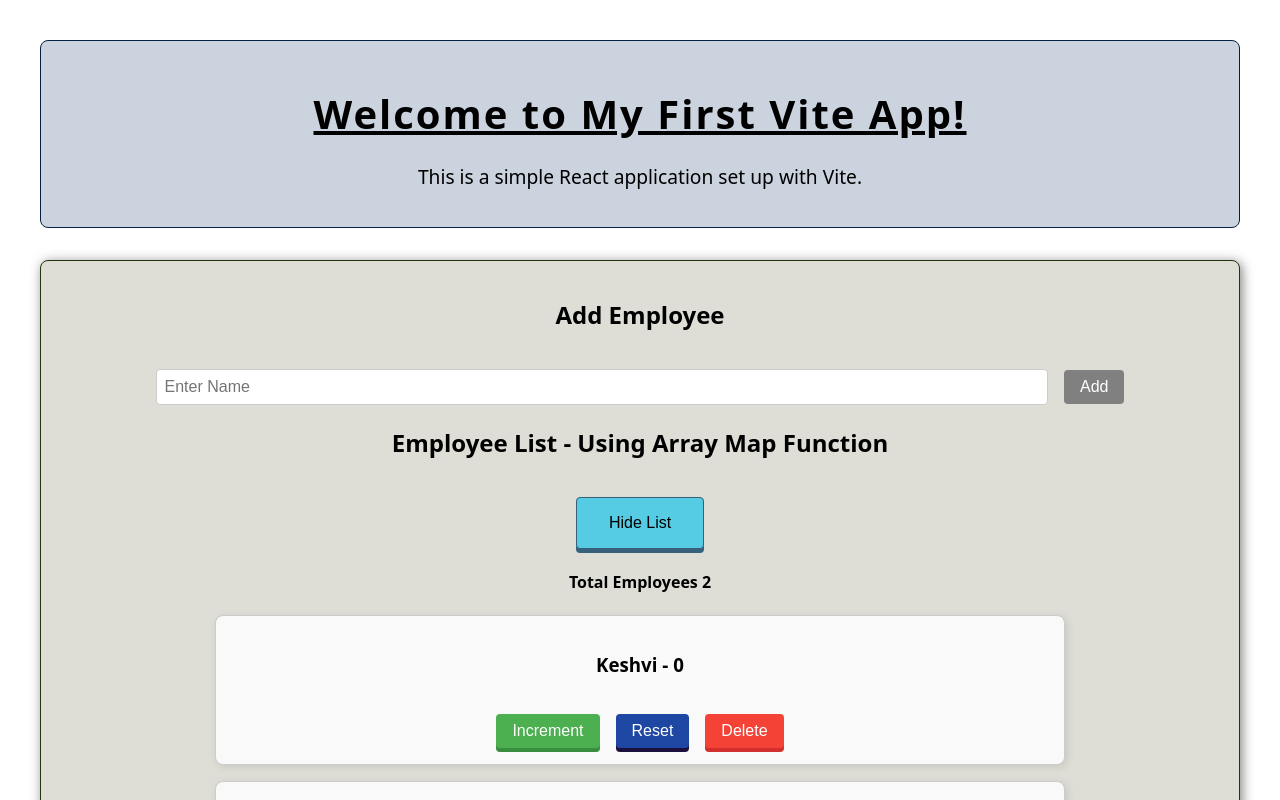
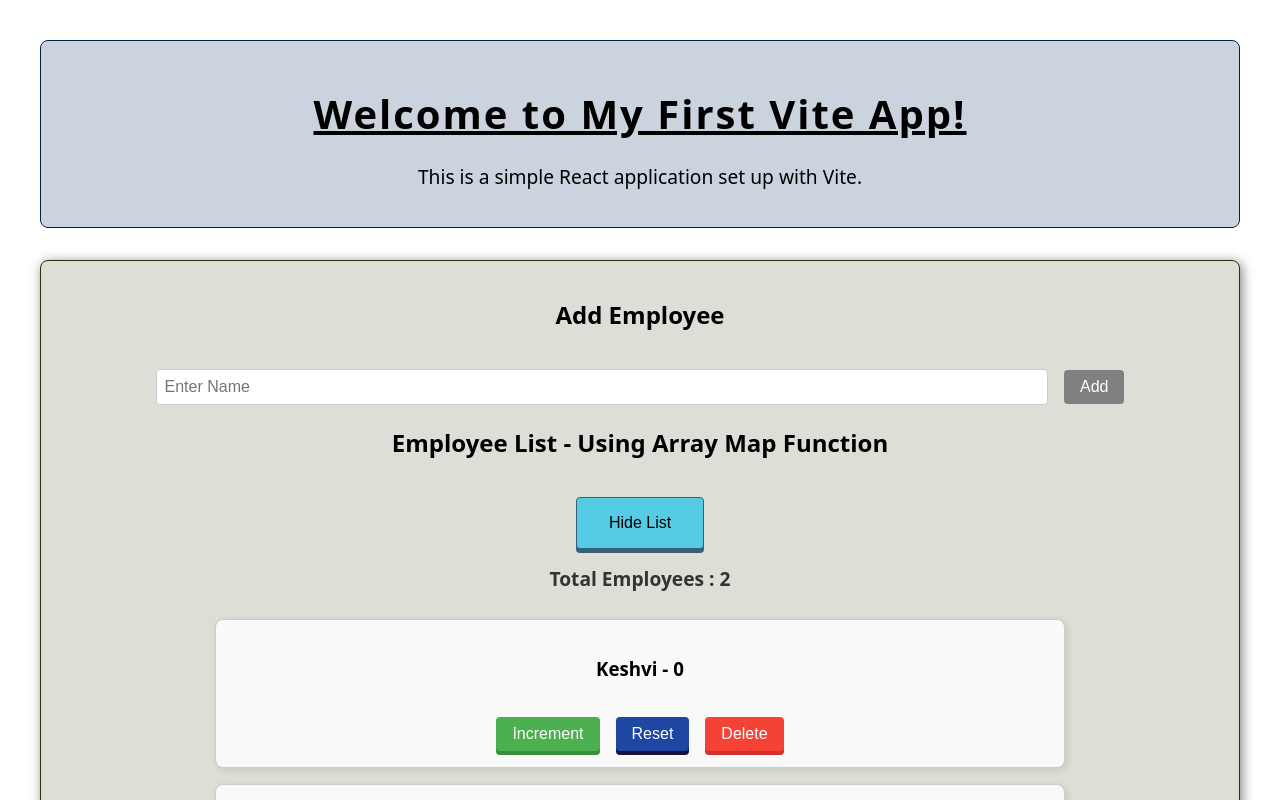
Before and after one commit to keshvi-kapadia/react-learning, a React (Vite) app: page / in a window 1280 px wide. Both pictures are taken after a click on the button "Show List". Shown: the top 800 px of the page. Built offline with nearby package versions, Linux system fonts and the light colour scheme.

Commit message:
added auto focus by useRef

```diff
--- a/src/App.css
+++ b/src/App.css
@@ -43,6 +43,12 @@ h1
   border:1px solid rgb(34, 52, 9);
   box-shadow: 2px 2px 12px rgba(0, 0, 0, 0.5);
 
+}
+
+#empCOunt {
+  margin-top: 1rem;
+  font-size: 1.2rem;
+  color: #333;
 }
 
 #footerContainer {
--- a/src/App.jsx
+++ b/src/App.jsx
@@ -2,7 +2,7 @@ import "./App.css";
 import Intro from "./Intro.jsx";
 import Footer from "./Footer.jsx";
 import Employee from "./Emplyee.jsx";
-import { useState,useEffect,useRef } from "react";
+import { useState,useEffect,useRef, use } from "react";
 
 function App() {
   const [Employees, setEmployees] = useState(()=>
@@ -13,7 +13,8 @@ function App() {
   // let Employees=["Keshvi","Khushi","Shruti","Harshita","Jiya"];
   const [showList, setshowList] = useState(false);
   const [empVal, setempVal] = useState("");
-  var totalEmpClick=useRef(0);
+  const totalEmpClick=useRef(0);
+  const inputRef=useRef(null);
 
   useEffect(()=>
     {
@@ -24,6 +25,7 @@ function App() {
   function addEmp() {
     setEmployees(() => [...Employees, empVal]);
     setempVal("");
+    inputRef.current.focus();
   }
   return (
     <>
@@ -43,6 +45,7 @@ function App() {
           value={empVal}
           placeholder="Enter Name"
           id="addEmpib"
+          ref={inputRef}
           onChange={(e) => setempVal(e.target.value)}
         />
         <button id="addBtn" onClick={addEmp} disabled={empVal === ""}>
@@ -58,7 +61,7 @@ function App() {
           {showList ? "Hide List" : "Show List"}
         </button>
 
-        {showList && <h4> Total Employees {Employees.length}</h4>}
+        {showList && <h4 id="empCOunt"> Total Employees : {Employees.length}</h4>}
         {showList &&
           Employees.length > 0 &&
           Employees.map((emp, index) => (
```
Also changed, not shown: 1 other file (tests, documents, lock files or other folders).
